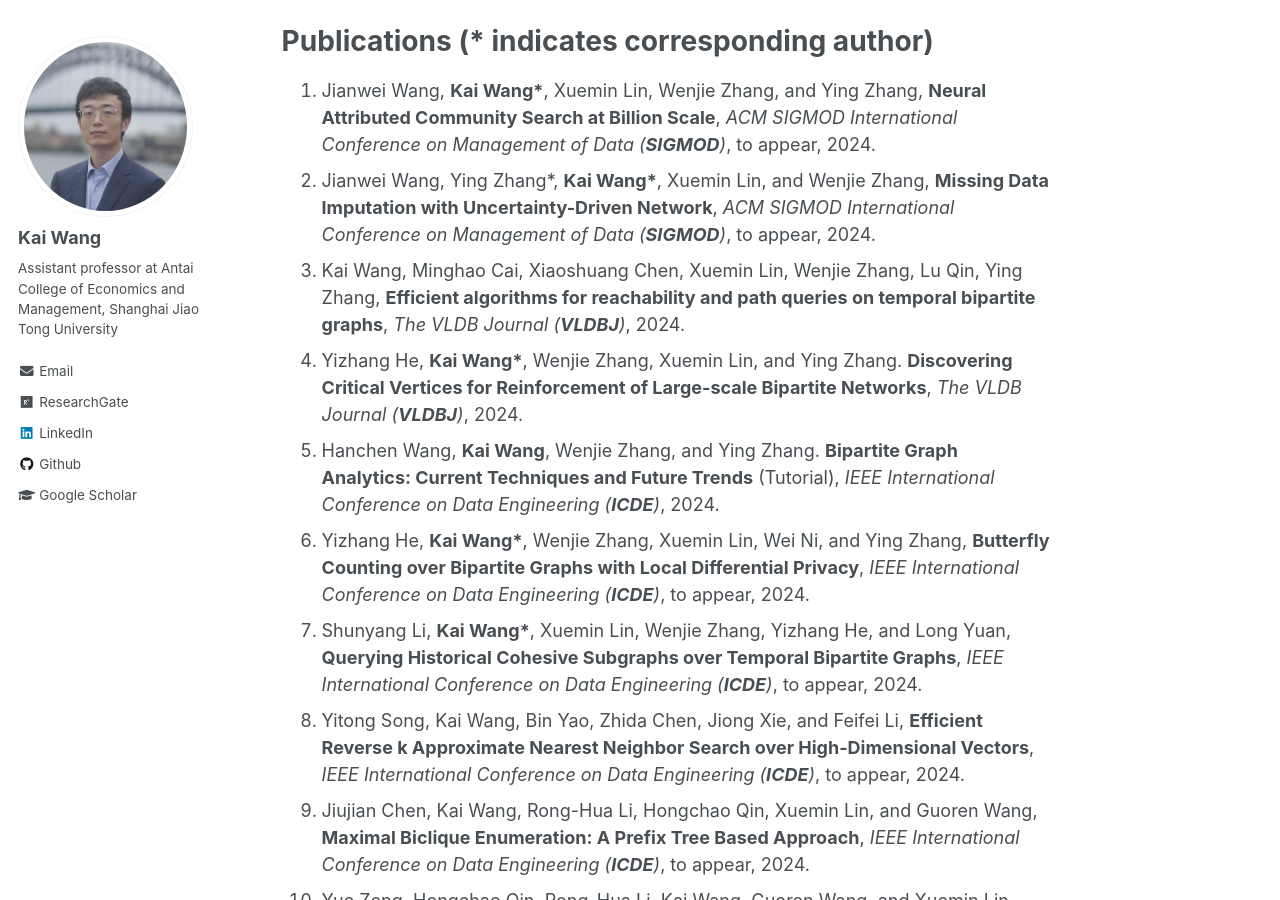
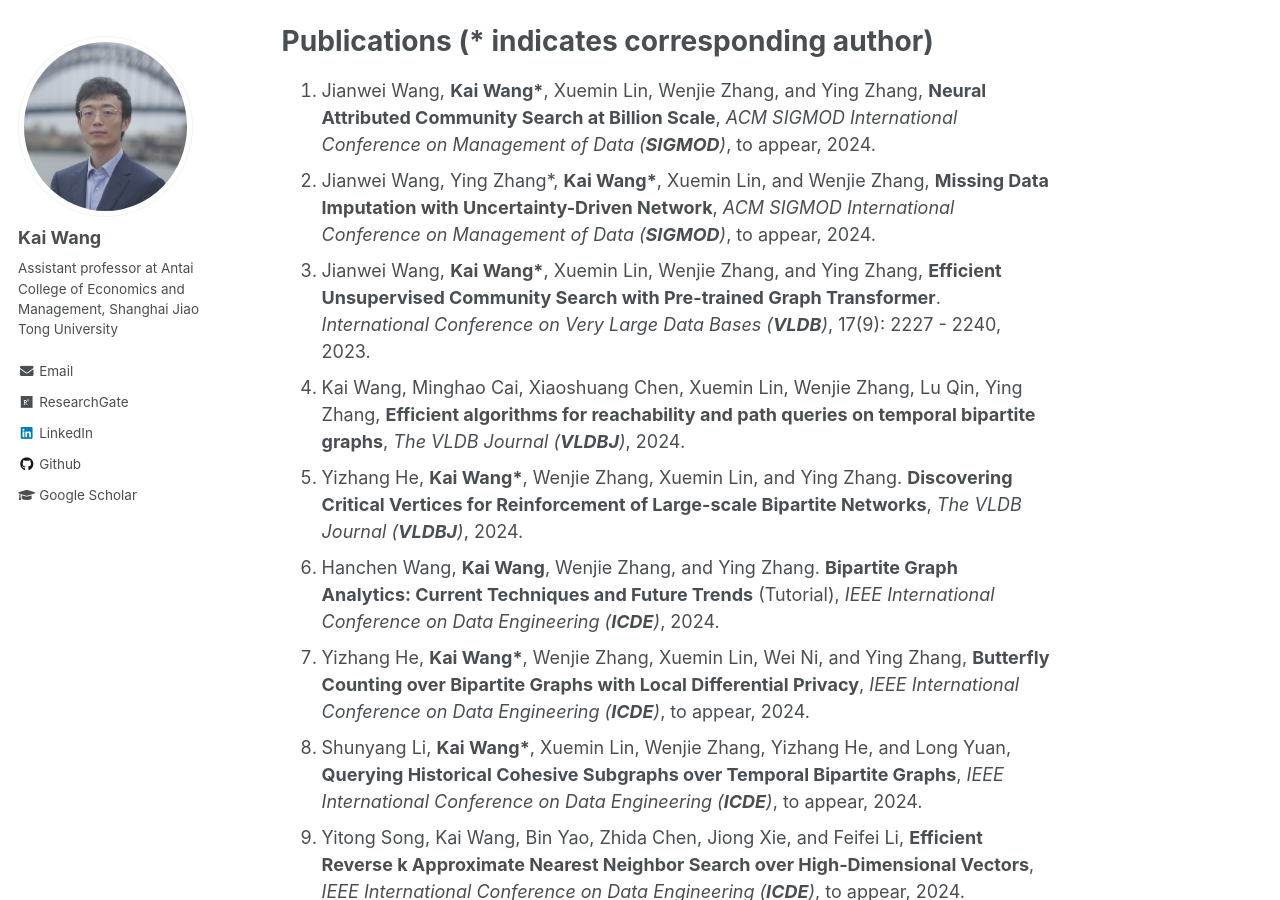
Before and after one commit to cs-kaiwang/cs-kaiwang.github.io, a Jekyll site: the page built from _pages/about.md, in a window 1280 px wide and 900 px high, scrolled down 529 px. Built offline with Jekyll 4.4.1, drawn with Linux system fonts in a browser that asks for light colours.

Commit message:
Update about.md

```diff
--- a/_pages/about.md
+++ b/_pages/about.md
@@ -20,47 +20,48 @@ Publications (* indicates corresponding author)
 ======
 1. Jianwei Wang, **Kai Wang\***, Xuemin Lin, Wenjie Zhang, and Ying Zhang, **Neural Attributed Community Search at Billion Scale**, *ACM SIGMOD International Conference on Management of Data (**SIGMOD**)*, to appear, 2024.
 2. Jianwei Wang, Ying Zhang\*, **Kai Wang\***, Xuemin Lin, and Wenjie Zhang, **Missing Data Imputation with Uncertainty-Driven Network**, *ACM SIGMOD International Conference on Management of Data (**SIGMOD**)*, to appear, 2024.
-3. Kai Wang, Minghao Cai, Xiaoshuang Chen, Xuemin Lin, Wenjie Zhang, Lu Qin, Ying Zhang, **Efficient algorithms for reachability and path queries on temporal bipartite graphs**, *The VLDB Journal (**VLDBJ**)*, 2024.
-4. Yizhang He, **Kai Wang\***, Wenjie Zhang, Xuemin Lin, and Ying Zhang. **Discovering Critical Vertices for Reinforcement of Large-scale Bipartite Networks**, *The VLDB Journal (**VLDBJ**)*, 2024.
-5. Hanchen Wang, **Kai Wang**, Wenjie Zhang, and Ying Zhang. **Bipartite Graph Analytics: Current Techniques and Future Trends** (Tutorial), *IEEE International Conference on Data Engineering (**ICDE**)*, 2024.
-6. Yizhang He, **Kai Wang\***, Wenjie Zhang, Xuemin Lin, Wei Ni, and Ying Zhang, **Butterfly Counting over Bipartite Graphs with Local Differential Privacy**, *IEEE International Conference on Data Engineering (**ICDE**)*, to appear, 2024.
-7. Shunyang Li, **Kai Wang\***, Xuemin Lin, Wenjie Zhang, Yizhang He, and Long Yuan, **Querying Historical Cohesive Subgraphs over Temporal Bipartite Graphs**, *IEEE International Conference on Data Engineering (**ICDE**)*, to appear, 2024.
-8. Yitong Song, Kai Wang, Bin Yao, Zhida Chen, Jiong Xie, and Feifei Li, **Efficient Reverse k Approximate Nearest Neighbor Search over High-Dimensional Vectors**, *IEEE International Conference on Data Engineering (**ICDE**)*, to appear, 2024.
-9. Jiujian Chen, Kai Wang, Rong-Hua Li, Hongchao Qin, Xuemin Lin, and Guoren Wang, **Maximal Biclique Enumeration: A Prefix Tree Based Approach**, *IEEE International Conference on Data Engineering (**ICDE**)*, to appear, 2024.
-10. Yue Zeng, Hongchao Qin, Rong-Hua Li, Kai Wang, Guoren Wang, and Xuemin Lin, **Mining Quasi-Periodic Communities in Temporal Network**, *IEEE International Conference on Data Engineering (**ICDE**)*, to appear, 2024.
-11. Siyi Teng, Jiadong Xie, Fan Zhang, Can Lu, Juntao Fang, **Kai Wang**, **Optimizing Network Resilience via Vertex Anchoring**, *The Web Conference (oral)*, to appear, 2024.
-12. Yuting Zhang, **Kai Wang\***, Wenjie Zhang, Wei Ni, and Xuemin Lin. **Size-bounded Community Search over Large Bipartite Graphs**, *International Conference on Extending Database Technology (EDBT)*, to appear, 2024.
-13. Xinwei Cai, Xiangyu Ke, **Kai Wang**, Lu Chen, Tianming Zhang, Qing Liu, and Yunjun Gao. **Efficient Temporal Butterfly Counting and Enumeration on Temporal Bipartite Graphs**. *International Conference on Very Large Data Bases (**VLDB**)*, 17(4): 657 - 670, 2023.
-14. Siyi Teng, Jiadong Xie, Mingkai Zhang, Kai Wang, and Fan Zhang. **IMinimize: A System for Negative Influence Minimization via Vertex Blocking**, *The Conference on Information and Knowledge Management (CIKM)*, pages 5101–5105, 2023.
-15. Yizhang He, **Kai Wang\***, Wenjie Zhang, Xuemin Lin, and Ying Zhang, **Scaling Up k-Clique Densest Subgraph Detection**, *ACM SIGMOD International Conference on Management of Data (**SIGMOD**)*, 1(1):1-26, 2023.
-16. Fan Zhang, Qingyuan Linghu, Jiadong Xie, **Kai Wang\***, Xuemin Lin, Wenjie Zhang, **Quantifying Node Importance over Network Structural Stability**, *ACM SIGKDD Conference on Knowledge Discovery and Data Mining (**SIGKDD**)*, pages 3217-3228, 2023.
-17. Yiwei Zhao, Zi Chen, Long Yuan, Xuemin Lin, and **Kai Wang**, **Index-Based Biclique Percolation Communities Search on Bipartite graphs**, *IEEE International Conference on Data Engineering (**ICDE**)*, pages 2699-2712, 2023.
-18. Jiadong Xie, Fan Zhang, **Kai Wang**, Xuemin Lin, and Wenjie Zhang, **Minimizing the Influence of Misinformation via Vertex Blocking**, *IEEE International Conference on Data Engineering (**ICDE**)*, pages 789-801, 2023.
-19. **Kai Wang**, Gengda Zhao, Wenjie Zhang, Xuemin Lin, Ying Zhang, Yizhang He, Chunxiao Li. **Cohesive Subgraph Discovery over Uncertain Bipartite Graphs**, *IEEE Transactions on Knowledge and Data Engineering (**TKDE**)*, 35(11):11165 - 11179, 2023.
-20. **Kai Wang**, Xuemin Lin, Lu Qin, Wenjie Zhang, and Ying Zhang. **Accelerated butterfly counting with vertex priority on bipartite graphs**, *The VLDB Journal (**VLDBJ**)*, 32(2): 257-281, 2022.
-21. Yixiang Fang, **Kai Wang**, Xuemin Lin, and Wenjie Zhang. **Cohesive Subgraph Search over Big Heterogeneous Information Networks** (Book), *Springer Briefs in Computer Science*, Springer Nature, ISBN: 978-3-030-97568-5, 2022.
-22. Yuren Mao, Yaobo Liang, Nan Duan, Haobo Wang, **Kai Wang**, Lu Chen, and Yunjun Gao, **Less-forgetting Multi-lingual Fine-tuning**, *Conference on Neural Information Processing Systems (**NeurIPS**)*, pages 14917-14928, 2022.
-23. **Kai Wang**, Wenjie Zhang, Xuemin Lin, Lu Qin, and Alexander Zhou. **Efficient Personalized Maximum Biclique Search**, *IEEE International Conference on Data Engineering (**ICDE**)*, pages 498-511, 2022.
-24. **Kai Wang**, Wenjie Zhang, Xuemin Lin, Ying Zhang, and Shunyang Li. **Discovering Hierarchy of Bipartite Graphs with Cohesive Subgraphs**, *IEEE International Conference on Data Engineering (**ICDE**)*, pages 2291-2305, 2022.
-25. Gengda Zhao, **Kai Wang\***, Wenjie Zhang, Xuemin Lin, Ying Zhang, and Yizhang He. **Efficient Computation of Cohesive Subgraphs in Uncertain Bipartite Graphs**, *IEEE International Conference on Data Engineering (**ICDE**)*, pages 2333-2345, 2022.
-26. Yizhang He, **Kai Wang\***, Wenjie Zhang, Xuemin Lin, and Ying Zhang. **Efficient Reinforcement of Bipartite Networks at Billion Scale**, *IEEE International Conference on Data Engineering (**ICDE**)*, pages 446-458, 2022.
-27. **Kai Wang**, Wenjie Zhang, Ying Zhang, Lu Qin, and Yuting Zhang. **Discovering Significant Communities on Bipartite Graphs: An Index-based Approach**, *IEEE Transactions on Knowledge and Data Engineering (**TKDE**)*, 35(3): 2471-2485, 2021.
-28. Yuting Zhang, **Kai Wang\***, Wenjie Zhang, Xuemin Lin, and Ying Zhang. **Pareto-Optimal Community Search on Large Bipartite Graphs**, *The Conference on Information and Knowledge Management (CIKM)*, pages 2647-2656, 2021.
-29. **Kai Wang**, Yiheng Hu, Xuemin Lin, Wenjie Zhang, Lu Qin, and Ying Zhang. **CohBGA: A Cohesive Structure Based Bipartite Graph Analytics System** (Demo), *The Conference on Information and Knowledge Management (CIKM)*, pages 4799-4803, 2021.
-30. Xiaoshuang Chen, **Kai Wang\***, Xuemin Lin, Wenjie Zhang, Lu Qin, and Ying Zhang. **Efficiently Answering Reachability and Path Queries on Temporal Bipartite Graphs**, *International Conference on Very Large Data Bases (**VLDB**)*, 14(10): 1845-1858, 2021.
-31. Yixiang Fang, **Kai Wang**, Xuemin Lin, and Wenjie Zhang. **Cohesive Subgraph Search over Big Heterogeneous Information Networks: Applications, Challenges, and Solutions** (Tutorial), *ACM SIGMOD International Conference on Management of Data (**SIGMOD**)*, pages 2829-2838, 2021.
-32. **Kai Wang**, Xuemin Lin, Lu Qin, Wenjie Zhang, and Ying Zhang. **Towards Efficient Solutions of Bitruss Decomposition for Large-scale Bipartite Graphs**, *The VLDB Journal (**VLDBJ**)*, 31(2): 203-226, 2021.
-33. Yizhang He, **Kai Wang\***, Wenjie Zhang, Xuemin Lin, and Ying Zhang. **Exploring Cohesive Subgraphs with Vertex Engagement and Tie Strength in Bipartite Graphs**, *Information Sciences*, 572: 277-296, 2021.
-34. Fan Zhang, Jiadong Xie, **Kai Wang**, Shiyu Yang, Yu Jiang. **Discovering Key Users for Defending Network Structural Stability**, *World Wide Web*, 25(2): 679-701, 2021.
-35. Bo Tang, Man Lung Yiu, Kyriakos Mouratidis, Jiahao Zhang, and **Kai Wang**. **On Discovering Motifs and Frequent Patterns in Spatial Trajectories with Discrete Frechet Distance**, *GeoInformatica*, 26(1): 29-66, 2021.
-36. **Kai Wang**, Wenjie Zhang, Xuemin Lin, Ying Zhang, Lu Qin, and Yuting Zhang. **Efficient and Effective Community Search on Large-scale Bipartite Graphs**, *IEEE International Conference on Data Engineering (**ICDE**)*, pages 85-96, 2021.
-37. **Kai Wang**, Shuting Wang, Xin Cao, and Lu Qin. **Efficient Radius-bounded Community Search in Geo-social Networks**, *IEEE Transactions on Knowledge and Data Engineering (**TKDE**)*, 34(9): 4186-4200, 2020.
-38. Maryam Ghafouri, **Kai Wang\***, Fan Zhang, Ying Zhang, and Xuemin Lin. **Efficient Graph Hierarchical Decomposition With User Engagement And Tie Strength**, *International Conference on Database Systems for Advanced Applications (DASFAA)*, pages 448-465, 2020.
-39. **Kai Wang**, Xuemin Lin, Lu Qin, Wenjie Zhang, and Ying Zhang. **Efficient Bitruss Decomposition for Large-scale Bipartite Graphs**, *IEEE International Conference on Data Engineering (**ICDE**)*, pages 661-672, 2020.
-40. **Kai Wang**, Xuemin Lin, Lu Qin, Wenjie Zhang, and Ying Zhang. **Vertex Priority Based Butterfly Counting for Large-scale Bipartite Networks**, *International Conference on Very Large Data Bases (**VLDB**)*, 12(10): 1139-1152, 2019.
-41. **Kai Wang**, Xin Cao, Xuemin Lin, Wenjie Zhang, and Lu Qin. **Efficient Computing of Radius-bounded k-cores**, *IEEE International Conference on Data Engineering (**ICDE**)*, pages 233-244, 2018.
-42. Bo Tang, Man Lung Yiu, Kyriakos Mouratidis, and **Kai Wang**. **Efficient Motif Discovery in Spatial Trajectories using Discrete Fréchet Distance**, *International Conference on Extending Database Technology (EDBT)*, pages 378-389, 2017.
-43. Lu Chen, Yunjun Gao, **Kai Wang**, Christian S Jensen, and Gang Chen. **Answering Why-not Questions on Metric Probabilistic Range Queries**, *IEEE International Conference on Data Engineering (**ICDE**)*, pages 767-778, 2016.
+3. Jianwei Wang, **Kai Wang\***, Xuemin Lin, Wenjie Zhang, and Ying Zhang, **Efficient Unsupervised Community Search with Pre-trained Graph Transformer**. *International Conference on Very Large Data Bases (**VLDB**)*, 17(9): 2227 - 2240, 2023.
+4. Kai Wang, Minghao Cai, Xiaoshuang Chen, Xuemin Lin, Wenjie Zhang, Lu Qin, Ying Zhang, **Efficient algorithms for reachability and path queries on temporal bipartite graphs**, *The VLDB Journal (**VLDBJ**)*, 2024.
+5. Yizhang He, **Kai Wang\***, Wenjie Zhang, Xuemin Lin, and Ying Zhang. **Discovering Critical Vertices for Reinforcement of Large-scale Bipartite Networks**, *The VLDB Journal (**VLDBJ**)*, 2024.
+6. Hanchen Wang, **Kai Wang**, Wenjie Zhang, and Ying Zhang. **Bipartite Graph Analytics: Current Techniques and Future Trends** (Tutorial), *IEEE International Conference on Data Engineering (**ICDE**)*, 2024.
+7. Yizhang He, **Kai Wang\***, Wenjie Zhang, Xuemin Lin, Wei Ni, and Ying Zhang, **Butterfly Counting over Bipartite Graphs with Local Differential Privacy**, *IEEE International Conference on Data Engineering (**ICDE**)*, to appear, 2024.
+8. Shunyang Li, **Kai Wang\***, Xuemin Lin, Wenjie Zhang, Yizhang He, and Long Yuan, **Querying Historical Cohesive Subgraphs over Temporal Bipartite Graphs**, *IEEE International Conference on Data Engineering (**ICDE**)*, to appear, 2024.
+9. Yitong Song, Kai Wang, Bin Yao, Zhida Chen, Jiong Xie, and Feifei Li, **Efficient Reverse k Approximate Nearest Neighbor Search over High-Dimensional Vectors**, *IEEE International Conference on Data Engineering (**ICDE**)*, to appear, 2024.
+10. Jiujian Chen, Kai Wang, Rong-Hua Li, Hongchao Qin, Xuemin Lin, and Guoren Wang, **Maximal Biclique Enumeration: A Prefix Tree Based Approach**, *IEEE International Conference on Data Engineering (**ICDE**)*, to appear, 2024.
+11. Yue Zeng, Hongchao Qin, Rong-Hua Li, Kai Wang, Guoren Wang, and Xuemin Lin, **Mining Quasi-Periodic Communities in Temporal Network**, *IEEE International Conference on Data Engineering (**ICDE**)*, to appear, 2024.
+12. Siyi Teng, Jiadong Xie, Fan Zhang, Can Lu, Juntao Fang, **Kai Wang**, **Optimizing Network Resilience via Vertex Anchoring**, *The Web Conference (oral)*, to appear, 2024.
+13. Yuting Zhang, **Kai Wang\***, Wenjie Zhang, Wei Ni, and Xuemin Lin. **Size-bounded Community Search over Large Bipartite Graphs**, *International Conference on Extending Database Technology (EDBT)*, to appear, 2024.
+14. Xinwei Cai, Xiangyu Ke, **Kai Wang**, Lu Chen, Tianming Zhang, Qing Liu, and Yunjun Gao. **Efficient Temporal Butterfly Counting and Enumeration on Temporal Bipartite Graphs**. *International Conference on Very Large Data Bases (**VLDB**)*, 17(4): 657 - 670, 2023.
+15. Siyi Teng, Jiadong Xie, Mingkai Zhang, Kai Wang, and Fan Zhang. **IMinimize: A System for Negative Influence Minimization via Vertex Blocking**, *The Conference on Information and Knowledge Management (CIKM)*, pages 5101–5105, 2023.
+16. Yizhang He, **Kai Wang\***, Wenjie Zhang, Xuemin Lin, and Ying Zhang, **Scaling Up k-Clique Densest Subgraph Detection**, *ACM SIGMOD International Conference on Management of Data (**SIGMOD**)*, 1(1):1-26, 2023.
+17. Fan Zhang, Qingyuan Linghu, Jiadong Xie, **Kai Wang\***, Xuemin Lin, Wenjie Zhang, **Quantifying Node Importance over Network Structural Stability**, *ACM SIGKDD Conference on Knowledge Discovery and Data Mining (**SIGKDD**)*, pages 3217-3228, 2023.
+18. Yiwei Zhao, Zi Chen, Long Yuan, Xuemin Lin, and **Kai Wang**, **Index-Based Biclique Percolation Communities Search on Bipartite graphs**, *IEEE International Conference on Data Engineering (**ICDE**)*, pages 2699-2712, 2023.
+19. Jiadong Xie, Fan Zhang, **Kai Wang**, Xuemin Lin, and Wenjie Zhang, **Minimizing the Influence of Misinformation via Vertex Blocking**, *IEEE International Conference on Data Engineering (**ICDE**)*, pages 789-801, 2023.
+20. **Kai Wang**, Gengda Zhao, Wenjie Zhang, Xuemin Lin, Ying Zhang, Yizhang He, Chunxiao Li. **Cohesive Subgraph Discovery over Uncertain Bipartite Graphs**, *IEEE Transactions on Knowledge and Data Engineering (**TKDE**)*, 35(11):11165 - 11179, 2023.
+21. **Kai Wang**, Xuemin Lin, Lu Qin, Wenjie Zhang, and Ying Zhang. **Accelerated butterfly counting with vertex priority on bipartite graphs**, *The VLDB Journal (**VLDBJ**)*, 32(2): 257-281, 2022.
+22. Yixiang Fang, **Kai Wang**, Xuemin Lin, and Wenjie Zhang. **Cohesive Subgraph Search over Big Heterogeneous Information Networks** (Book), *Springer Briefs in Computer Science*, Springer Nature, ISBN: 978-3-030-97568-5, 2022.
+23. Yuren Mao, Yaobo Liang, Nan Duan, Haobo Wang, **Kai Wang**, Lu Chen, and Yunjun Gao, **Less-forgetting Multi-lingual Fine-tuning**, *Conference on Neural Information Processing Systems (**NeurIPS**)*, pages 14917-14928, 2022.
+24. **Kai Wang**, Wenjie Zhang, Xuemin Lin, Lu Qin, and Alexander Zhou. **Efficient Personalized Maximum Biclique Search**, *IEEE International Conference on Data Engineering (**ICDE**)*, pages 498-511, 2022.
+25. **Kai Wang**, Wenjie Zhang, Xuemin Lin, Ying Zhang, and Shunyang Li. **Discovering Hierarchy of Bipartite Graphs with Cohesive Subgraphs**, *IEEE International Conference on Data Engineering (**ICDE**)*, pages 2291-2305, 2022.
+26. Gengda Zhao, **Kai Wang\***, Wenjie Zhang, Xuemin Lin, Ying Zhang, and Yizhang He. **Efficient Computation of Cohesive Subgraphs in Uncertain Bipartite Graphs**, *IEEE International Conference on Data Engineering (**ICDE**)*, pages 2333-2345, 2022.
+27. Yizhang He, **Kai Wang\***, Wenjie Zhang, Xuemin Lin, and Ying Zhang. **Efficient Reinforcement of Bipartite Networks at Billion Scale**, *IEEE International Conference on Data Engineering (**ICDE**)*, pages 446-458, 2022.
+28. **Kai Wang**, Wenjie Zhang, Ying Zhang, Lu Qin, and Yuting Zhang. **Discovering Significant Communities on Bipartite Graphs: An Index-based Approach**, *IEEE Transactions on Knowledge and Data Engineering (**TKDE**)*, 35(3): 2471-2485, 2021.
+29. Yuting Zhang, **Kai Wang\***, Wenjie Zhang, Xuemin Lin, and Ying Zhang. **Pareto-Optimal Community Search on Large Bipartite Graphs**, *The Conference on Information and Knowledge Management (CIKM)*, pages 2647-2656, 2021.
+30. **Kai Wang**, Yiheng Hu, Xuemin Lin, Wenjie Zhang, Lu Qin, and Ying Zhang. **CohBGA: A Cohesive Structure Based Bipartite Graph Analytics System** (Demo), *The Conference on Information and Knowledge Management (CIKM)*, pages 4799-4803, 2021.
+31. Xiaoshuang Chen, **Kai Wang\***, Xuemin Lin, Wenjie Zhang, Lu Qin, and Ying Zhang. **Efficiently Answering Reachability and Path Queries on Temporal Bipartite Graphs**, *International Conference on Very Large Data Bases (**VLDB**)*, 14(10): 1845-1858, 2021.
+32. Yixiang Fang, **Kai Wang**, Xuemin Lin, and Wenjie Zhang. **Cohesive Subgraph Search over Big Heterogeneous Information Networks: Applications, Challenges, and Solutions** (Tutorial), *ACM SIGMOD International Conference on Management of Data (**SIGMOD**)*, pages 2829-2838, 2021.
+33. **Kai Wang**, Xuemin Lin, Lu Qin, Wenjie Zhang, and Ying Zhang. **Towards Efficient Solutions of Bitruss Decomposition for Large-scale Bipartite Graphs**, *The VLDB Journal (**VLDBJ**)*, 31(2): 203-226, 2021.
+34. Yizhang He, **Kai Wang\***, Wenjie Zhang, Xuemin Lin, and Ying Zhang. **Exploring Cohesive Subgraphs with Vertex Engagement and Tie Strength in Bipartite Graphs**, *Information Sciences*, 572: 277-296, 2021.
+35. Fan Zhang, Jiadong Xie, **Kai Wang**, Shiyu Yang, Yu Jiang. **Discovering Key Users for Defending Network Structural Stability**, *World Wide Web*, 25(2): 679-701, 2021.
+36. Bo Tang, Man Lung Yiu, Kyriakos Mouratidis, Jiahao Zhang, and **Kai Wang**. **On Discovering Motifs and Frequent Patterns in Spatial Trajectories with Discrete Frechet Distance**, *GeoInformatica*, 26(1): 29-66, 2021.
+37. **Kai Wang**, Wenjie Zhang, Xuemin Lin, Ying Zhang, Lu Qin, and Yuting Zhang. **Efficient and Effective Community Search on Large-scale Bipartite Graphs**, *IEEE International Conference on Data Engineering (**ICDE**)*, pages 85-96, 2021.
+38. **Kai Wang**, Shuting Wang, Xin Cao, and Lu Qin. **Efficient Radius-bounded Community Search in Geo-social Networks**, *IEEE Transactions on Knowledge and Data Engineering (**TKDE**)*, 34(9): 4186-4200, 2020.
+39. Maryam Ghafouri, **Kai Wang\***, Fan Zhang, Ying Zhang, and Xuemin Lin. **Efficient Graph Hierarchical Decomposition With User Engagement And Tie Strength**, *International Conference on Database Systems for Advanced Applications (DASFAA)*, pages 448-465, 2020.
+40. **Kai Wang**, Xuemin Lin, Lu Qin, Wenjie Zhang, and Ying Zhang. **Efficient Bitruss Decomposition for Large-scale Bipartite Graphs**, *IEEE International Conference on Data Engineering (**ICDE**)*, pages 661-672, 2020.
+41. **Kai Wang**, Xuemin Lin, Lu Qin, Wenjie Zhang, and Ying Zhang. **Vertex Priority Based Butterfly Counting for Large-scale Bipartite Networks**, *International Conference on Very Large Data Bases (**VLDB**)*, 12(10): 1139-1152, 2019.
+42. **Kai Wang**, Xin Cao, Xuemin Lin, Wenjie Zhang, and Lu Qin. **Efficient Computing of Radius-bounded k-cores**, *IEEE International Conference on Data Engineering (**ICDE**)*, pages 233-244, 2018.
+43. Bo Tang, Man Lung Yiu, Kyriakos Mouratidis, and **Kai Wang**. **Efficient Motif Discovery in Spatial Trajectories using Discrete Fréchet Distance**, *International Conference on Extending Database Technology (EDBT)*, pages 378-389, 2017.
+44. Lu Chen, Yunjun Gao, **Kai Wang**, Christian S Jensen, and Gang Chen. **Answering Why-not Questions on Metric Probabilistic Range Queries**, *IEEE International Conference on Data Engineering (**ICDE**)*, pages 767-778, 2016.
 
 
 Talks
```
